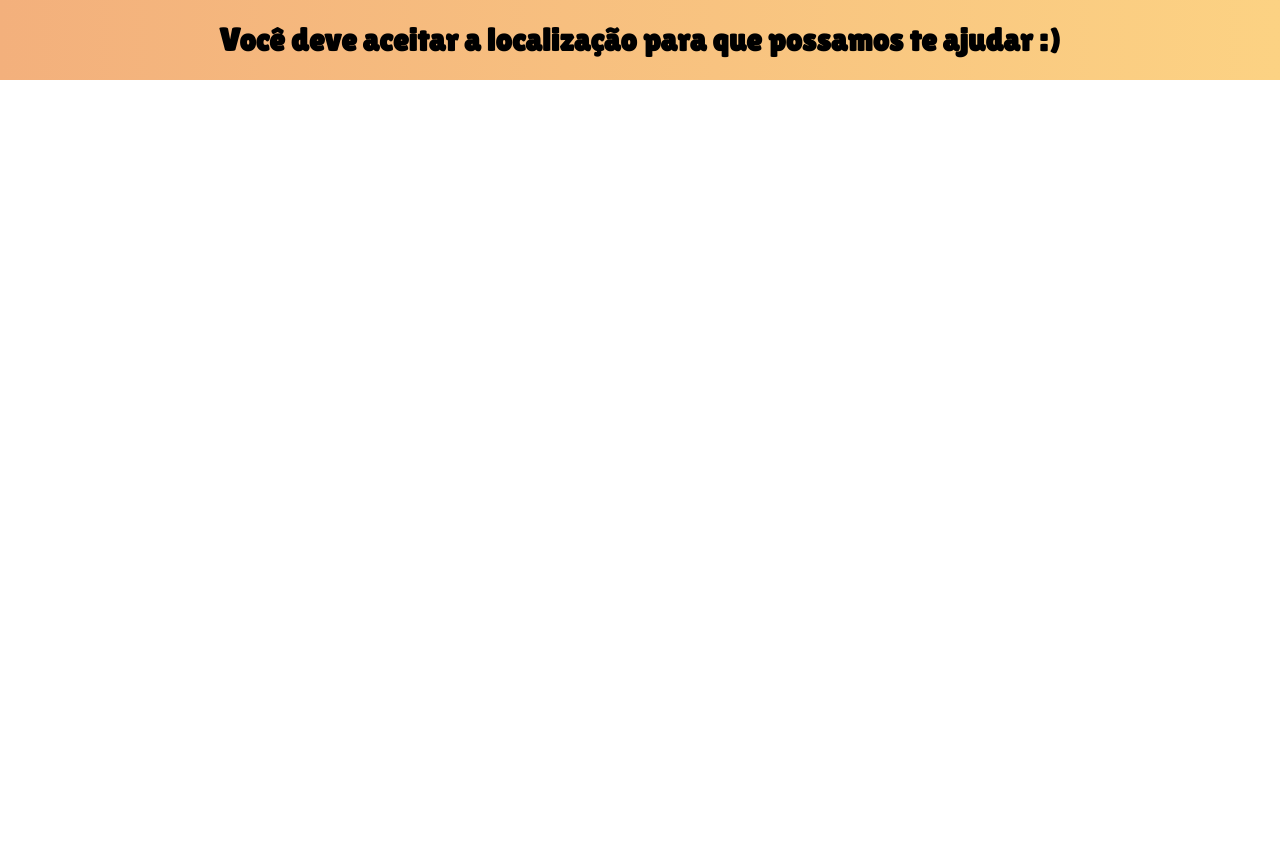
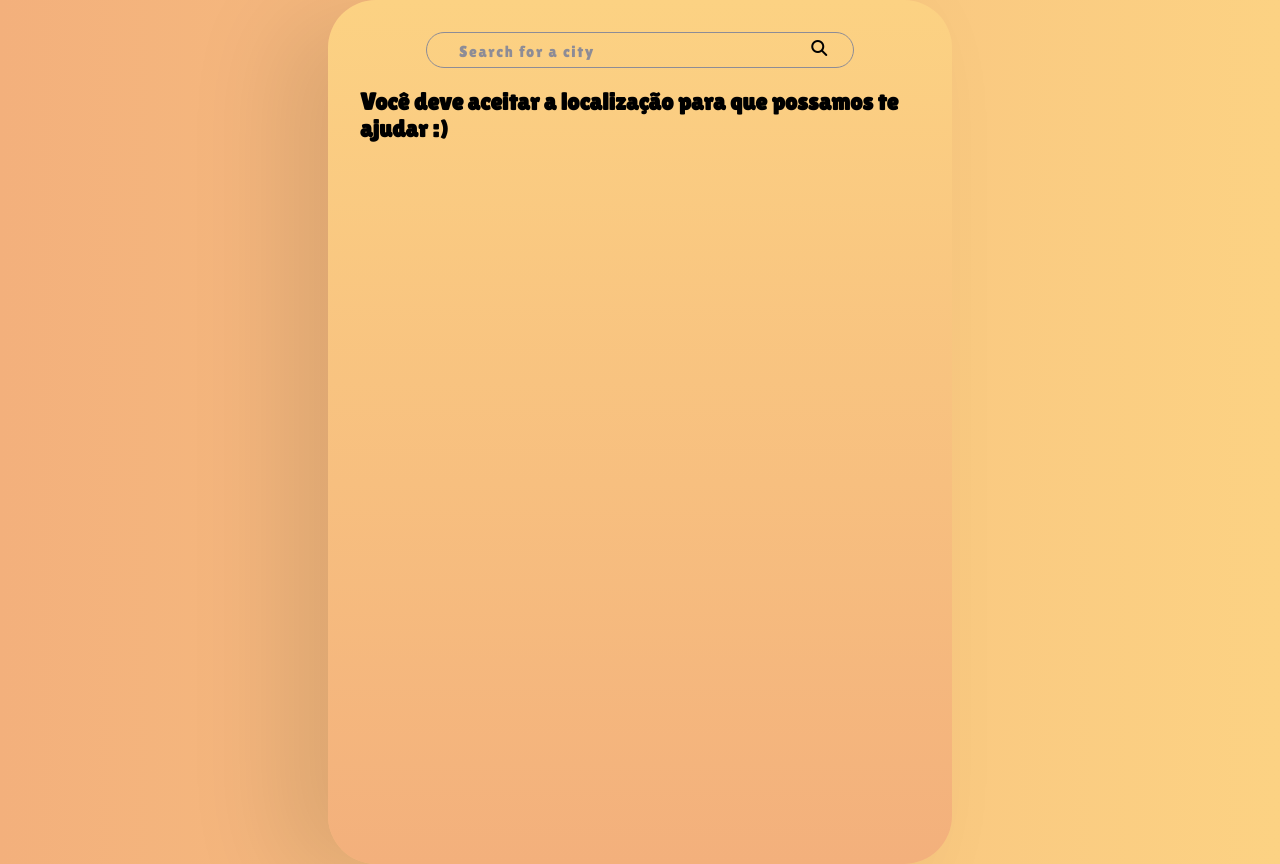
Before and after one commit to xossiane/weatherlive, a React (Create React App) app: page / in a window 1280 px wide. Before the commit the page ends 800 px from the top, so only its background shows below. Built offline with nearby package versions, Linux system fonts and the light colour scheme; no server answers.

Commit message:
Fix: Variables being updated along with input values

```diff
--- a/src/ecosystem/WeatherApp.jsx
+++ b/src/ecosystem/WeatherApp.jsx
@@ -1,84 +1,77 @@
 import React, { useEffect, useState } from "react";
 import Variables from "../molecules/Variables";
-import NavBar from "../organisms/NavBar";
 import Input from "../molecules/Input";
-import Button from "../atoms/Button";
-import './index.css'
+import "./index.css";
 
 export default function WeatherApp() {
   const API_KEY = "479be88a723f6289ab496d4f48b1fb98";
 
   const [lat, setLat] = useState();
-
   const [long, setLong] = useState();
-
+  const [city, setCity] = useState("");
   const [data, setData] = useState([]);
-
-  const [location, setLocation] = useState("");
-
-  const [inputValue, setInputValue] = useState('');
-  const [submittedValue, setSubmittedValue] = useState('');
+  const [inputValue, setInputValue] = useState("");
 
   const handleInputChange = (value) => {
     setInputValue(value);
+    setCity(value);
   };
 
-  const handleInputSubmit = () => {
-    setSubmittedValue(inputValue);
-    alert(`Submitted value: ${inputValue}`);
+  const fetchData = async (searchCity) => {
+    const query = searchCity ? `q=${searchCity}` : `lat=${lat}&lon=${long}`;
+    try {
+      const response = await fetch(
+        `https://api.openweathermap.org/data/2.5/weather?${query}&units=metric&appid=${API_KEY}`
+      );
+      const result = await response.json();
+      setData(result);
+      console.log(result);
+    } catch (error) {
+      console.error("Error fetching the weather data:", error);
+    }
   };
-
-  const getWeather = () => {
-
-    fetch(`https://api.openweathermap.org/data/2.5/forecast?q=${location}&WeatherAppid=${API_KEY}`)
-    .then(res => res.json)
-    .then(json => console.log(json))
-  }
 
   useEffect(() => {
     navigator.geolocation.getCurrentPosition(function (position) {
       setLat(position.coords.latitude);
-
       setLong(position.coords.longitude);
     });
   }, []);
 
   useEffect(() => {
-    const fetchData = async () => {
-      await fetch(
-        `https://api.openweathermap.org/data/2.5/weather?lat=${lat}&lon=${long}&exclude=hourly,minutely&units=metric&appid=${API_KEY}`
-      )
-        .then((res) => res.json())
-        .then((result) => {
-          setData(result);
-
-          console.log(result);
-        });
-    };
-
     if (lat && long) {
       fetchData();
     }
   }, [lat, long]);
 
+  const handleIconClick = () => {
+    fetchData(city);
+  };
+
+  const handleEnterKey = (event) => {
+    if (event.key === 'Enter') {
+      fetchData(city);
+    }
+  };
+
   return (
     <div className="App">
       <div className="container jumbotron">
+        <section className="weather-app">
+          <Input
+            inputValue={inputValue}
+            onInputChange={handleInputChange}
+            onIconClick={handleIconClick}
+            onEnterKey={handleEnterKey}
+          />
           {data.main && data.weather ? (
-          <section className="weather-app">
-            {/* <NavBar /> */}
-
-            <h3>Ou insira aqui a cidade desejada:</h3>
-            <Input inputValue={inputValue} onInputChange={handleInputChange}/>
-            <Button onSubmit={handleInputSubmit}/>
             <Variables data={data} />
-
-          </section>
           ) : (
             <h1>
               Você deve aceitar a localização para que possamos te ajudar :)
             </h1>
           )}
+        </section>
       </div>
     </div>
   );
--- a/src/molecules/Input/index.jsx
+++ b/src/molecules/Input/index.jsx
@@ -1,17 +1,19 @@
-import './index.css'
+import React from 'react';
+import './index.css';
 
-function Input({inputValue, onInputChange}) {
-
-
-  const handleChange = (event) => {
-    onInputChange(event.target.value);
-  };
+function Input({ inputValue, onInputChange, onIconClick, onEnterKey }) {
   return (
     <div className="input">
-
-        <input className="form-control" tabIndex={0} aria-label="Input for search" value={inputValue} placeholder='Search for a city'
-        onChange={handleChange} />
-        <i  className="fa-solid fa-search"></i>
+      <input
+        className="form-control"
+        tabIndex={0}
+        aria-label="Input for search"
+        value={inputValue}
+        placeholder="Search for a city"
+        onChange={(event) => onInputChange(event.target.value)}
+        onKeyDown={onEnterKey}
+      />
+      <i className="fa-solid fa-search" onClick={onIconClick}></i>
     </div>
   );
 }
--- a/src/molecules/Variables/index.css
+++ b/src/molecules/Variables/index.css
@@ -7,7 +7,7 @@
 
 .weather-type {
   position: absolute;
-  top: 28%;
+  top: 18%;
   left: 50%;
   transform: translateX(-50%);
   font-size: 2rem;
@@ -20,7 +20,7 @@
 
 .weather-temp {
   position: absolute;
-  top: 36%;
+  top: 27%;
   left: 50%;
   transform: translateX(-50%);
   font-size: 5rem;
@@ -33,7 +33,7 @@
 
 .weather-data{
   width: 75%;
-  bottom: 35%;
+  bottom: 40%;
   position: absolute;
   display: flex;
   column-gap: 2rem;
```
Lines whose indentation alone changed are shown as unchanged.
